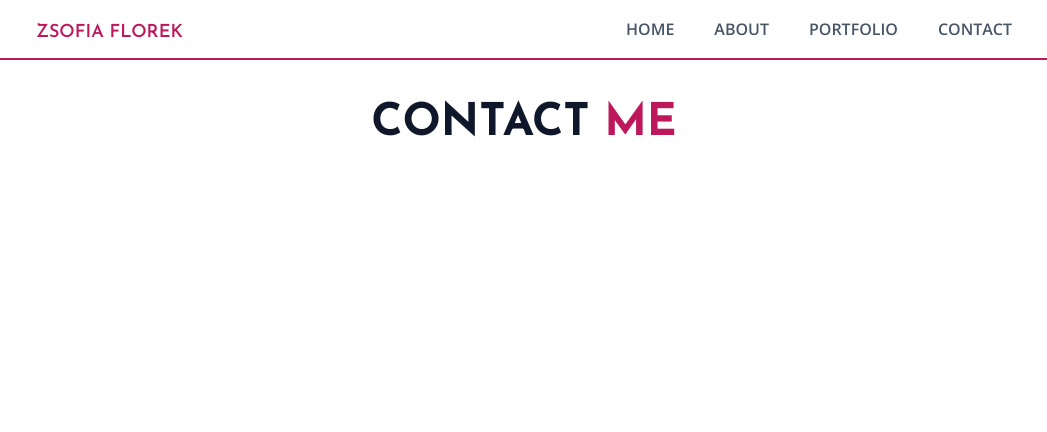
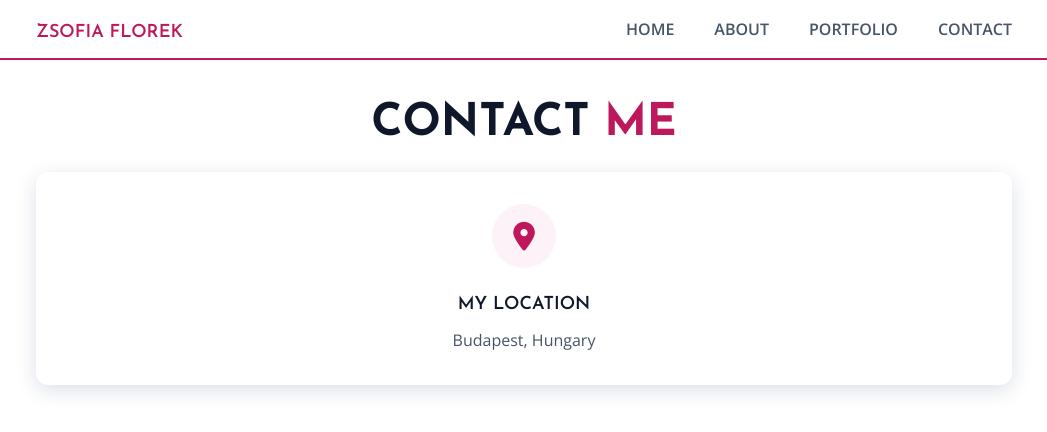
Before and after one commit to zsofiaflorek/portfolio, a Next.js app: page /contact in a window 1280 px wide. Shown: the top 432 px of the page, without its empty margins (116-1163 px from the left). Built offline with nearby package versions, Linux system fonts and the light colour scheme.

Commit message:
Create ContactCard

```diff
--- a/pages/contact.js
+++ b/pages/contact.js
@@ -1,6 +1,8 @@
 import Head from "next/head";
 import { Layout } from "../components/layout";
 import PageTitle, { Strong } from "../components/pageTitle";
+import { Card } from "../components/card";
+import classNames from "classnames";
 
 export default function ContactPage() {
   return (
@@ -13,7 +15,28 @@ export default function ContactPage() {
           Contact
           <Strong> Me</Strong>
         </PageTitle>
+        <ContactCard
+          icon="fas fa-map-marker-alt"
+          title="My location"
+          text="Budapest, Hungary"
+        />
       </Layout>
     </>
   );
 }
+
+export function ContactCard({ icon, title, text }) {
+  return (
+    <Card>
+      <div className="flex flex-col items-center">
+        <div className="flex justify-center items-center bg-primary-light rounded-full w-16 h-16 mb-6">
+          <i className={classNames("text-[1.8rem]", icon, "text-primary")} />
+        </div>
+        <h3 className="text-md text-black uppercase font-semibold mb-2">
+          {title}
+        </h3>
+        <p>{text}</p>
+      </div>
+    </Card>
+  );
+}
--- a/tailwind.config.js
+++ b/tailwind.config.js
@@ -15,6 +15,7 @@ module.exports = {
       primary: colors.pink[700],
       progressbar: colors.gray[200],
       "on-primary": colors.white,
+      "primary-light": colors.pink[50],
     },
     fontSize: {
       xs: ["0.68rem", "1rem"],
```
